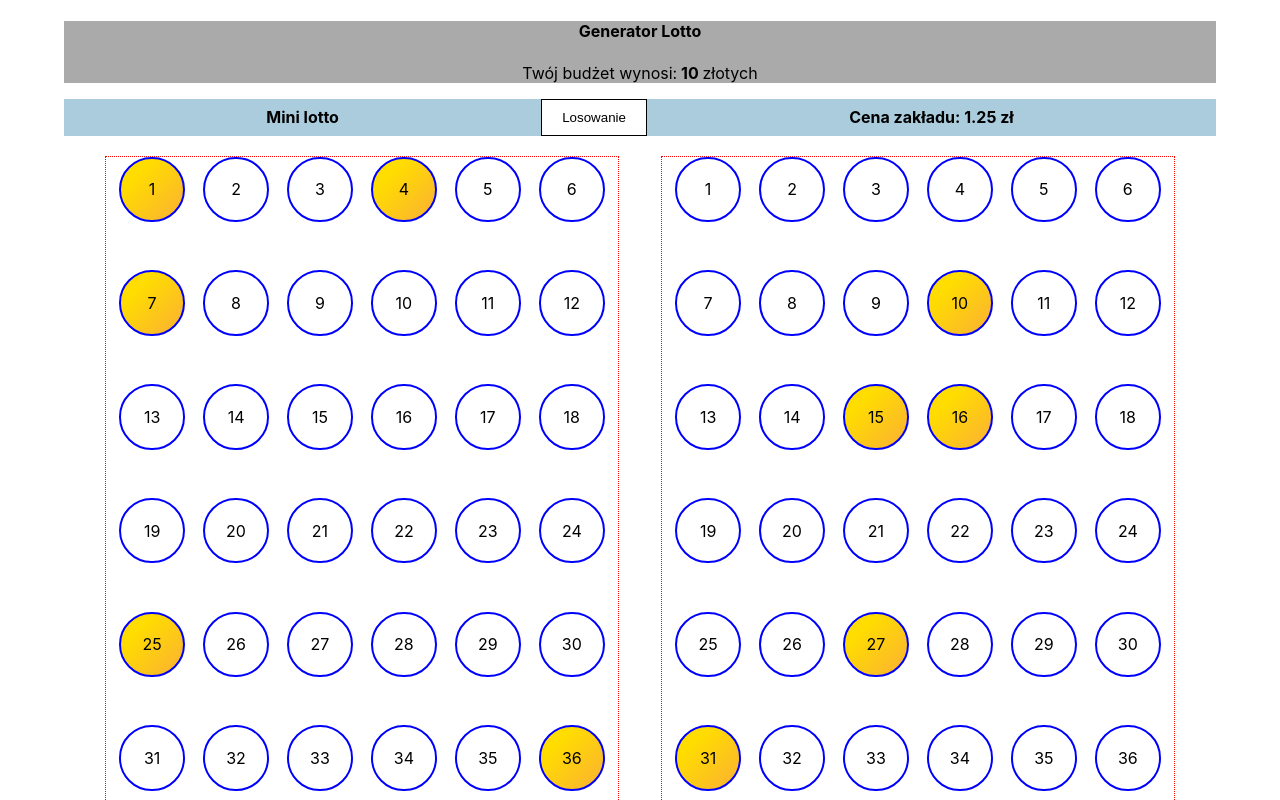
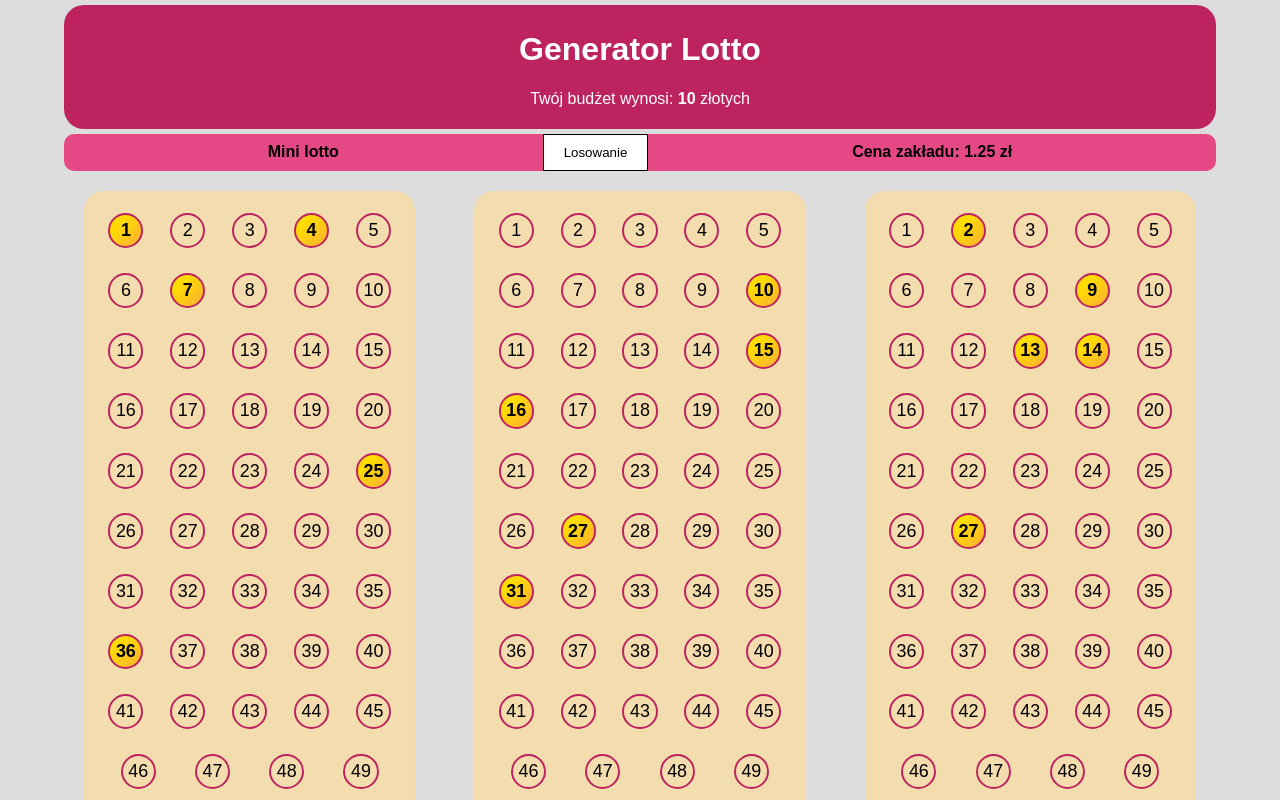
Before and after one commit to JaroslawLis/lotto-generator-random-numbers, a React (Create React App) app: page / in a window 1280 px wide. Both pictures are taken after a click on the button "Losowanie". Shown: the top 800 px of the page. Built offline with nearby package versions, Linux system fonts and the light colour scheme.

Commit message:
add new colors

```diff
--- a/src/App.css
+++ b/src/App.css
@@ -2,11 +2,16 @@ body {
   margin: 0;
   padding: 0;
   box-sizing: border-box;
+  background-color: #ddd;
+
 }
 
 div#root {
+  max-width: 1200px;
   width: 90%;
   margin: 0 auto;
+  font-family: arial;
+
 }
 
 div.main_table {
@@ -17,33 +22,57 @@ div.main_table {
 }
 
 .one_ticket {
+
   position: relative;
-  border: 1px dotted red;
+  width: 28%;
   display: flex;
-  margin-bottom: 10px;
-  width: 40vw;
-  height: 80vw;
+  margin-bottom: 2%;
+
   flex-wrap: wrap;
   align-items: flex-start;
   justify-content: space-evenly;
-  margin: 0 auto;
 
+  background-color: #f3dcad;
+  border-radius: 20px;
+  padding: 10px;
 }
 
+
+
 .one_ticket div {
-  border: 2px solid blue;
-  width: 12%;
-  height: 6%;
+  border: 2px solid #bd245f;
+  width: 10%;
+
   display: flex;
   justify-content: center;
   align-items: center;
   border-radius: 50%;
-
-  margin: 0 1% 0 1%;
+  margin: 4%;
+  /* font-weight: 700; */
+  font-size: 1.12em;
 
 }
 
+.one_ticket div:before {
+  content: "";
+  display: block;
+  padding-top: 100%;
+}
+
 .full_number {
+  font-weight: bold;
   background-color: #fbb034;
   background-image: linear-gradient(315deg, #fbb034 0%, #ffdd00 74%);
 }
+
+@media screen and (max-width: 995px) {
+  .one_ticket {
+    width: 45%;
+  }
+}
+
+@media screen and (max-width: 600px) {
+  .one_ticket {
+    width: 90%;
+  }
+}
--- a/src/components/Header.css
+++ b/src/components/Header.css
@@ -2,5 +2,9 @@ header {
 
     margin: 0 auto;
     text-align: center;
-    background-color: #aaa;
+    background-color: #bd245f;
+    color: #fff;
+    border-radius: 20px;
+    padding: 5px 0;
+    margin: 5px 0;
 }
--- a/src/components/Header.js
+++ b/src/components/Header.js
@@ -1,16 +1,16 @@
 import React from "react";
 import "./Header.css";
 
-const Header = ({ budget, lotteryTicket }) => {
+const Header = ({ budget }) => {
   return (
     <header>
-      <h4> Generator Lotto </h4>
+      <h1> Generator Lotto </h1>{" "}
       <div>
         <p>
-          Twój budżet wynosi:<strong> {budget} </strong>
-          złotych
-        </p>
-      </div>
+          Twój budżet wynosi: <strong> {budget} </strong>
+          złotych{" "}
+        </p>{" "}
+      </div>{" "}
     </header>
   );
 };
--- a/src/components/NavBar.css
+++ b/src/components/NavBar.css
@@ -1,9 +1,11 @@
 .navigation {
-    background-color: #acd;
+    background-color: #e44985;
     display: flex;
     justify-content: center;
     align-items: center;
     flex-basis: 30%;
+    border-radius: 10px;
+
 }
 
 nav button {
--- a/src/components/OneTicket.js
+++ b/src/components/OneTicket.js
@@ -17,7 +17,13 @@ const OneTicket = ({ coupon }) => {
       arr.push(div);
     }
 
-    return <div className="one_ticket"> {arr} </div>;
+    return (
+      <div className="one_ticket">
+        {arr}
+        <span>Wylosowane liczby</span>
+        <span>{numbers.sort((a, b) => a - b).join(", ")}</span>
+      </div>
+    );
   } else {
     return null;
   }
```
